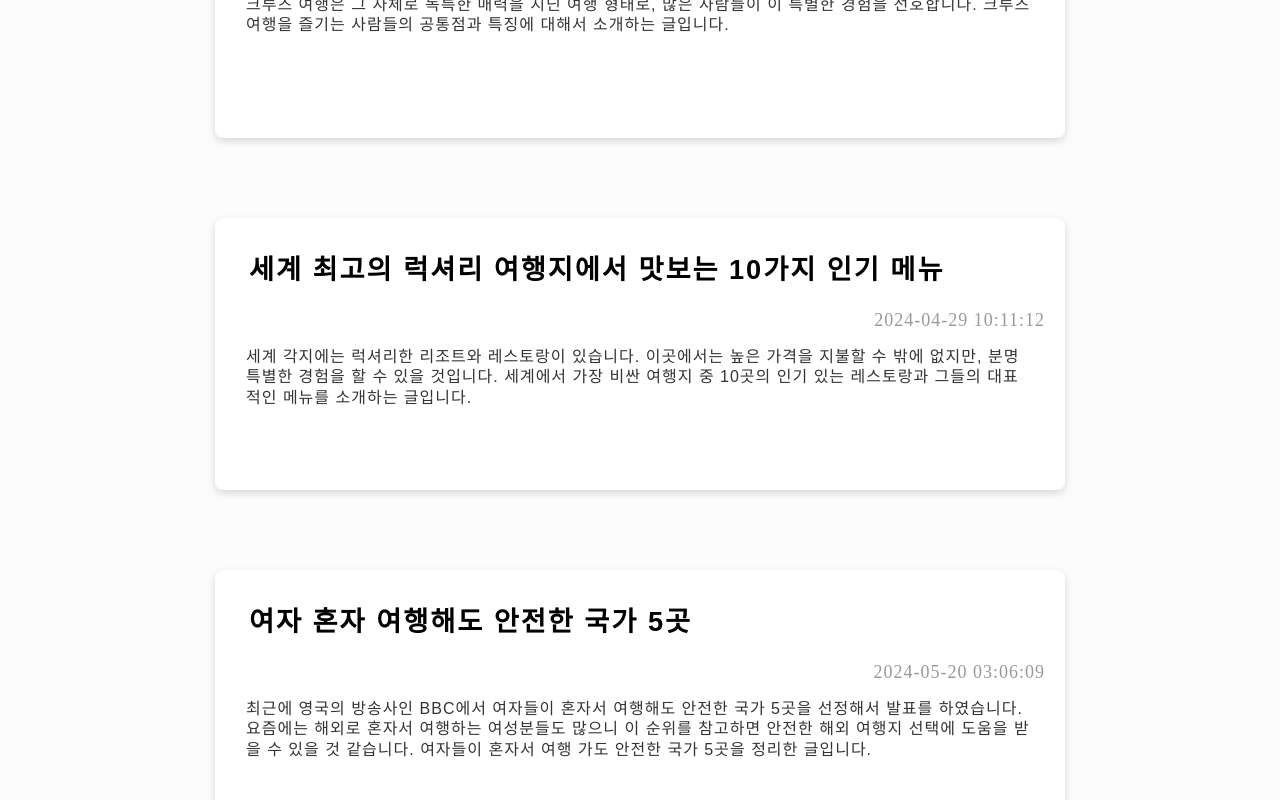
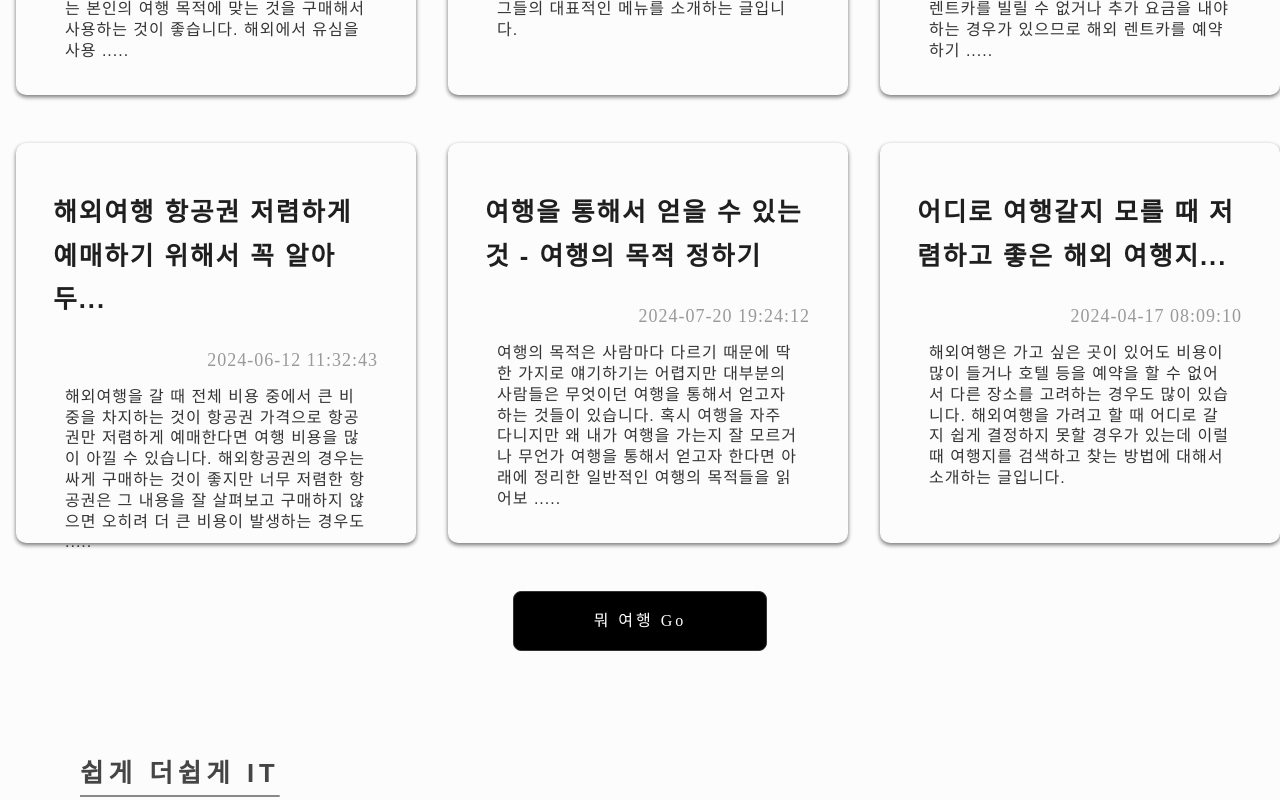
Before and after one commit to DevNeoLee/newblog, a Next.js app: page / in a window 1280 px wide. Shown: the part 1440-2240 px from the top of the page. Built offline with nearby package versions, Linux system fonts and the light colour scheme; a web font is replaced by a local one.

Commit message:
style main page

```diff
--- /dev/null
+++ b/app/components/LargeCard.jsx
@@ -0,0 +1,16 @@
+import Link from "next/link";
+
+export default function LargeCard({ title, date, content, link}) {
+    return (
+        <Link href={link}>
+            <div className="largeCard" >
+                <div className="countryTitle"><h2>{ title.length > 30 ? title.slice(0, 28) + "..." : title} </h2>
+                    <p className="countryDate" >{date}</p>
+                    <div className="countryParagraph" >
+                    <p className="countrySubtitle" >{ content.length > 180 ? content.slice(0, 160) + " ..... " : content}</p>
+                    </div>
+                </div>
+            </div>
+        </Link>
+    )
+}
--- /dev/null
+++ b/app/components/SmallCard.jsx
@@ -0,0 +1,13 @@
+
+export default function SmallCard({title, date, content}) {
+    return (
+        <div className="smallCard">
+        <div className="countryTitle"><h2>{ title.length > 60 ? title.slice(0, 60) + "..." : title} </h2>
+            <p className="countryDate" >{date}</p>
+            <div className="countryParagraph" >
+              <p className="countrySubtitle" >{content}</p>
+            </div>
+        </div>
+    </div>
+    )
+}
--- a/app/globals.css
+++ b/app/globals.css
@@ -475,6 +475,8 @@ footer {
 
 .travelMain {
     padding: 2rem 0 16rem 0;
+    /* background-color: lightcoral; */
+    min-height: 70vh;
 }
 
 
@@ -575,6 +577,20 @@ footer {
 
 .countryCard:hover {
     box-shadow: rgba(0, 0, 0, 0.07) 0px 1px 2px, rgba(0, 0, 0, 0.07) 0px 2px 4px, rgba(0, 0, 0, 0.07) 0px 4px 8px, rgba(0, 0, 0, 0.07) 0px 8px 16px, rgba(0, 0, 0, 0.07) 0px 16px 32px, rgba(0, 0, 0, 0.07) 0px 32px 64px;    border-radius: 5px;
+}
+
+.mainPagePrologues {
+    /* width: 850px; */
+    max-width: 850px;
+    margin: 0 auto;
+}
+
+.linkBold {
+    font-weight: 900;
+    text-decoration: underline;
+    text-decoration: underline;
+    text-decoration-color: rgb(197, 255, 224);
+    text-decoration-thickness: 0.6rem;
 }
 
 .countryImage {
@@ -912,17 +928,101 @@ footer {
     }
 }
 
-.mainPagePrologues {
-    /* width: 850px; */
-    max-width: 850px;
-    /* background-color: lightyellow; */
+
+
+/*********************      Homepage    *********************/
+.mainHomePage {
+    min-height: 80vh;
+    max-width: 1335px;
+    margin: 0 auto;
+    /* background-color: lightcoral; */
+}
+
+.categoryHomeSection {
+    padding: 0rem 0rem 1rem;
+    min-height: 50vh;
+    margin-bottom: 5rem;
     margin: 0 auto;
 }
 
-.linkBold {
-    font-weight: 900;
+.homeSectionTitle {
+    padding: 0.3rem 5rem ;
+    /* border: 1px solid rgb(241, 241, 241); */
+    /* border-radius: 10px; */
+}
+
+.homeSectionTitle h2 {
+    margin: 0px;
+    letter-spacing: 5px;
     text-decoration: underline;
-    text-decoration: underline;
-    text-decoration-color: rgb(197, 255, 224);
-    text-decoration-thickness: 0.6rem;
+    /* text-decoration-line: darkblue; */
+    text-underline-offset: 13px;
+    color: rgb(69, 69, 69);
+    text-decoration-color: rgb(137, 137, 137);
 }
+
+.homeSectionMain {
+    /* background-color: lightblue; */
+    /* padding: 0rem 5rem; */
+    /* min-height: 50%; */
+    display: grid;
+    gap: 16px;
+    grid-template-columns: repeat(auto-fill, minmax(400px, 1fr));;
+}
+
+.largeCard {
+    height: 400px;
+    width: 400px;
+    /* background-color: lightgreen; */
+    margin: 1rem;
+    padding: 1rem;
+    border-radius: 10px;
+    box-shadow: rgba(0, 0, 0, 0.3) 0px 2px 4px, rgba(0, 0, 0, 0.3) 0px 2px 4px;
+
+}
+
+.smallCard {
+    height: 200px;
+    width: 200px;
+    background-color: lightgreen;
+    margin: 1rem;
+    padding: 1rem;
+}
+
+.button {
+    display: inline-flex;
+    align-items: center;
+    justify-content: center;
+    padding: 0.8em 5em;
+    letter-spacing: 3px;
+    font-size: 1rem;
+    font-weight: 500;
+    color: #fff;
+    background-color: #000;
+    border: 1px solid #333;
+    border-radius: 8px;
+    transition: background-color 0.3s ease, transform 0.2s ease, box-shadow 0.2s ease;
+    cursor: pointer;
+    text-decoration: none; /* for links */
+    margin: 0 auto;
+}
+
+.button:hover {
+    background-color: #111;
+    box-shadow: 0 4px 12px rgba(0, 0, 0, 0.2);
+    transform: translateY(-2px);
+}
+
+.button:active {
+    transform: translateY(1px);
+    box-shadow: 0 2px 8px rgba(0, 0, 0, 0.15);
+}
+
+.buttonContainer {
+    margin-top: 2rem;
+    margin-bottom: 5rem;
+    width: 100%;
+    /* background-color: lightcoral; */
+    display: flex;
+    justify-content: center;
+}
--- a/app/page.js
+++ b/app/page.js
@@ -1,9 +1,13 @@
 
 import Link from 'next/link'
-import { getMetadata, getCatalogue, getKorean } from './travel/utils/getData';
+import { getMetadata as getTravelData, getCatalogue as getTravelCataglogue, getKorean as getTravelKorean  } from './travel/utils/getData';
+import { getMetadata as getITData, getCatalogue as getITCataglogue, getKorean as getITKorean  } from './it/utils/getData';
 import fs from 'fs'
 import Image from 'next/image';
 import FooterMain from './travel/components/FooterMain';
+import LargeCard
+ from './components/LargeCard';
+import SmallCard from './components/SmallCard';
 
 function shuffleArray(array) {
   for (let i = array.length - 1; i > 0; i--) {
@@ -17,10 +21,10 @@ function shuffleArray(array) {
 }
 
 export default function Home() {
-  const catalogues = getCatalogue();
 
-  const metaInfo = getMetadata("나를찾는세계여행");
-
+  const dataTravel = getTravelData("나를찾는세계여행");
+  const dataIT = getITData("IT철학");
+  console.log('dataTravel: ', dataTravel)
   return (
     <div className="main">
       <div className="mainMenu">
@@ -54,11 +58,10 @@ export default function Home() {
           quality={60}
           style={{ zIndex: "-12", position: "absolute", objectFit: "cover"}}
         /> */}
-        <div className="mainPagePrologues">
+        {/* <div className="mainPagePrologues">
           {shuffleArray(metaInfo).map((post, id) => (
             <Link href={`travel/prologue/${post.link}`} key={id} className="countryCardLink">
               <div className="countryCard" key={id}>
-                {/* <div className="countryImage" style={{ backgroundColor: post.color}}></div> */}
                 <h2 className="countryTitle" >{ post.title.length > 60 ? post.title.slice(0, 60) + "..." : post.title} </h2>
                 <p className="countryDate" >{post.date}</p>
                 <div className="countryParagraph" >
@@ -67,6 +70,34 @@ export default function Home() {
               </div>
             </Link>
           ))}
+        </div> */}
+        <div className="mainHomePage">
+          <div className="categoryHomeSection">
+            <div className="homeSectionTitle">
+              <h2>여행과 나</h2>
+            </div>
+            <div className="homeSectionMain">
+              {dataTravel.map((post, id) => (
+                <div key={id}>
+                  <LargeCard title={post.title} date={post.date} content={post.subtitle} link={`travel/prologue/${post.link}`}/>
+                </div>
+              ))}
+            </div>
+            <div className='buttonContainer'><Link className='button' href="/travel">뭐 여행 Go </Link></div>
+          </div>
+          <div className="categoryHomeSection">
+            <div className="homeSectionTitle">
+              <h2>쉽게 더쉽게 IT</h2>
+            </div>
+            <div className="homeSectionMain">
+              {dataIT.map((post, id) => (
+                <div key={id}>
+                  <LargeCard title={post.title} date={post.date} content={post.subtitle} link={`it/thought/${post.link}`}/>
+                </div>
+              ))}
+            </div>
+            <div className='buttonContainer'><Link className='button' href="/it">IT 글목록 Go </Link></div>
+          </div>
         </div>
       </div>
       <FooterMain />
```
